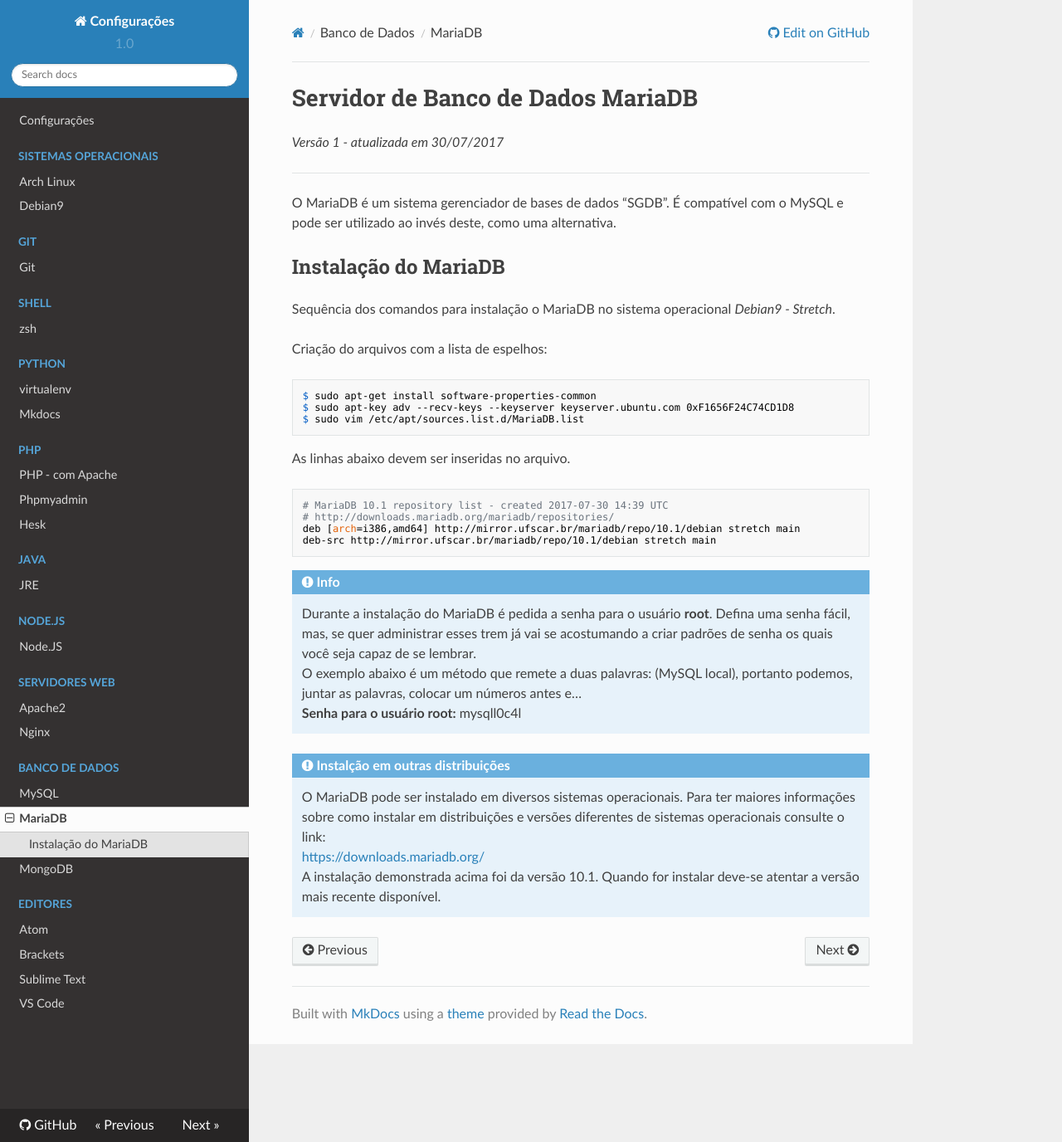
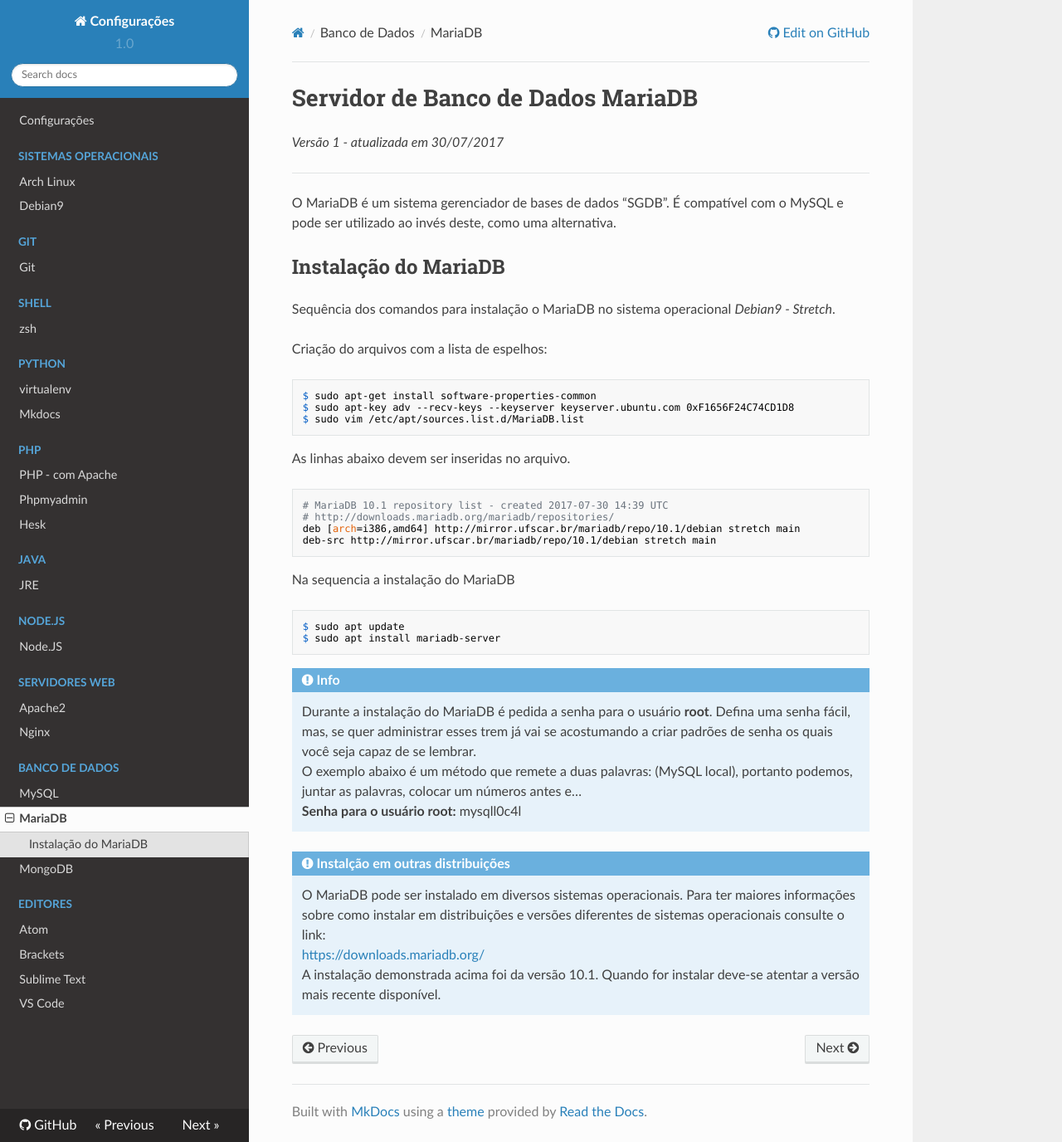
Before and after one commit to getuliovinicius/configuracoes, an MkDocs documentation site: the page built from mds/banco-de-dados/mariadb.md, in a window 1280 px wide and 1376 px high. Shown: the whole window at 83% size. Built offline with MkDocs 1.6.1, drawn with Linux system fonts in a browser that asks for light colours; nearby versions of some CDN libraries; old or Windows-style settings are respelled for this version of MkDocs.

Commit message:
Atualização MariaDB

````diff
--- a/mds/banco-de-dados/mariadb.md
+++ b/mds/banco-de-dados/mariadb.md
@@ -28,6 +28,13 @@
 deb-src http://mirror.ufscar.br/mariadb/repo/10.1/debian stretch main
 ```
 
+Na sequencia a instalação do MariaDB
+
+```
+$ sudo apt update
+$ sudo apt install mariadb-server
+```
+
 !!! note "Info"
 	Durante a instalação do MariaDB é pedida a senha para o usuário **root**. Defina uma senha fácil, mas, se quer administrar esses trem já vai se acostumando a criar padrões de senha os quais você seja capaz de se lembrar.
 	O exemplo abaixo é um método que remete a duas palavras: (MySQL local), portanto podemos, juntar as palavras, colocar um números antes e...
````
